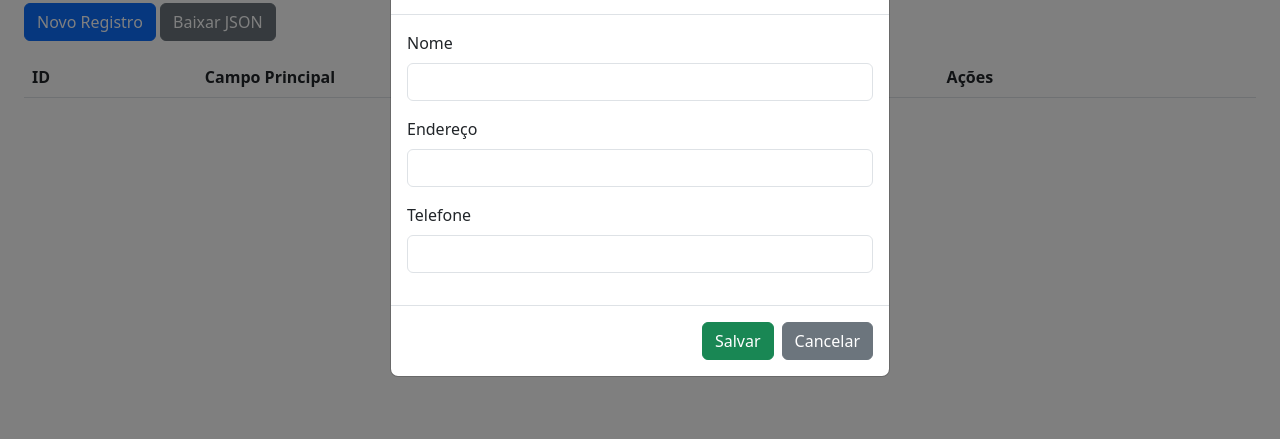
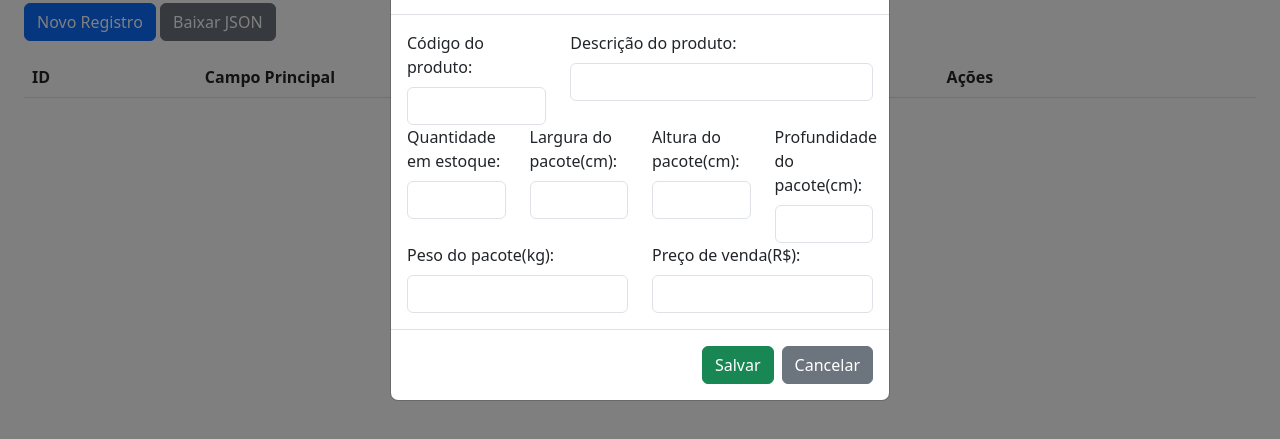
Before and after one commit to Tagladen1/cadastro-produto, a plain HTML site: page index.html in a window 1280 px wide. Both pictures are taken after a click on the button "Novo Registro". Shown: the part 77-516 px from the top of the page. Drawn offline with nearby package versions, Linux system fonts and the light colour scheme.

Commit message:
Update index.html

```diff
--- a/index.html
+++ b/index.html
@@ -43,21 +43,42 @@
   </div>
 
   <!-- Template do Formulário -->
-  <template id="form-template">
-    <div class="mb-3">
-      <label for="nome" class="form-label">Nome</label>
-      <input type="text" class="form-control" name="nome" required>
+<template id="form-template">
+    <div class="row">
+    <div class="col-md-4">
+      <label for="cod" class="form-label">Código do produto:</label>
+      <input type="cod" class="form-control" name="cod" required>
     </div>
-    <div class="mb-3">
-      <label for="endereco" class="form-label">Endereço</label>
-      <input type="text" class="form-control" name="endereco" required>
+    <div class="col-md-8">
+      <label for="desc" class="form-label">Descrição do produto:</label>
+      <input type="desc" class="form-control" name="desc" required>
     </div>
-    <div class="mb-3">
-      <label for="telefone" class="form-label">Telefone</label>
-      <input type="tel" class="form-control" name="telefone" required>
+    <div class="col-md-3">
+      <label for="quant" class="form-label">Quantidade em estoque:</label>
+      <input type="quant" class="form-control" name="quant" required>
     </div>
-  </template>
-
+    <div class="col-md-3">
+      <label for="larg" class="form-label">Largura do pacote(cm):</label>
+      <input type="larg" class="form-control" name="larg" required>
+    </div>
+     <div class="col-md-3">
+      <label for="art" class="form-label">Altura do pacote(cm):</label>
+      <input type="art" class="form-control" name="alt" required>
+    </div>
+     <div class="col-md-3">
+      <label for="profun" class="form-label">Profundidade do pacote(cm):</label>
+      <input type="profun" class="form-control" name="profun" required>
+    </div>
+     <div class="col-md-6">
+      <label for="peso" class="form-label">Peso do pacote(kg):</label>
+      <input type="peso" class="form-control" name="peso" required>
+    </div>
+     <div class="col-md-6">
+      <label for="preco" class="form-label">Preço de venda(R$):</label>
+      <input type="preco" class="form-control" name="preco" required>
+    </div>
+    </div>
+</template>
   <script src="https://cdn.jsdelivr.net/npm/bootstrap@5.3.0/dist/js/bootstrap.bundle.min.js"></script>
   <script src="crud.js"></script>
 </body>
```
